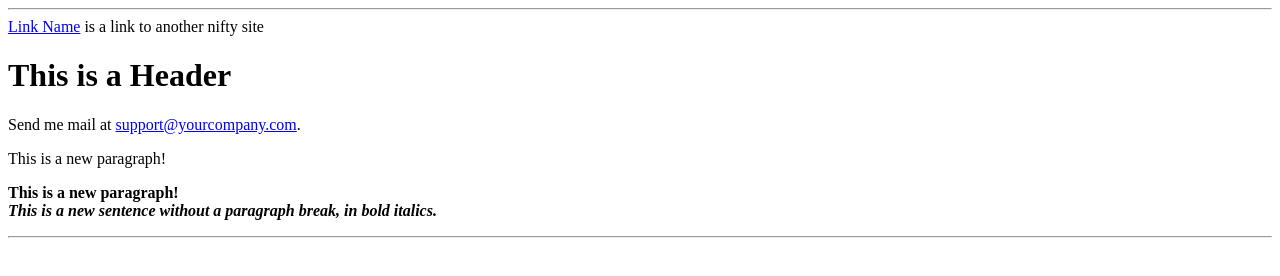
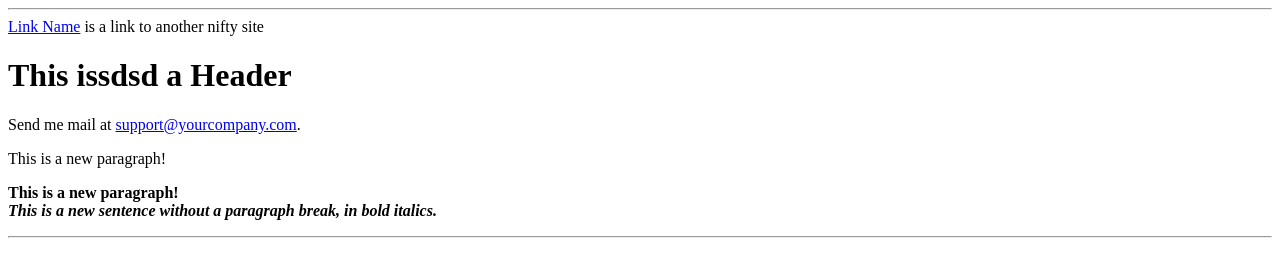
Before and after one commit to LinaPaliakova/mentoring-program, a plain HTML site: page project1/index.html in a window 1280 px wide. Drawn offline with Linux system fonts and the light colour scheme.

Commit message:
Update index.html

```diff
--- a/project1/index.html
+++ b/project1/index.html
@@ -8,7 +8,7 @@
 
 is a link to another nifty site
 
-<H1>This is a Header</H1>
+<H1>This issdsd a Header</H1>
 
 Send me mail at <a href="mailto:support@yougfgfggfmpany.com">
 
```
